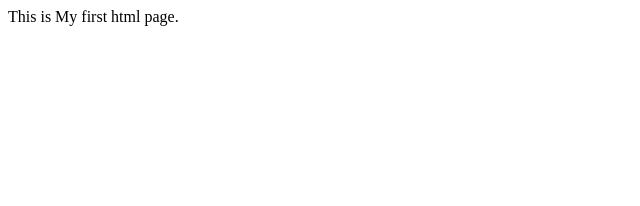
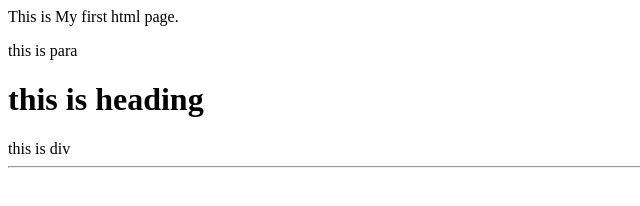
Before and after one commit to Mboopathi1999/html-css, a plain HTML site: page index.html in a window 1280 px wide. Shown: the whole page, without its empty margins (0-640 px from the left). Drawn offline with Linux system fonts and the light colour scheme.

Commit message:
added p h1 div hr

```diff
--- a/index.html
+++ b/index.html
@@ -8,5 +8,9 @@
 </head>
 <body>
     This is My first html page.
+    <p>this is para</p>
+    <h1>this is heading</h1>
+    <div>this is div</div>
+    <hr>
 </body>
 </html>
```
